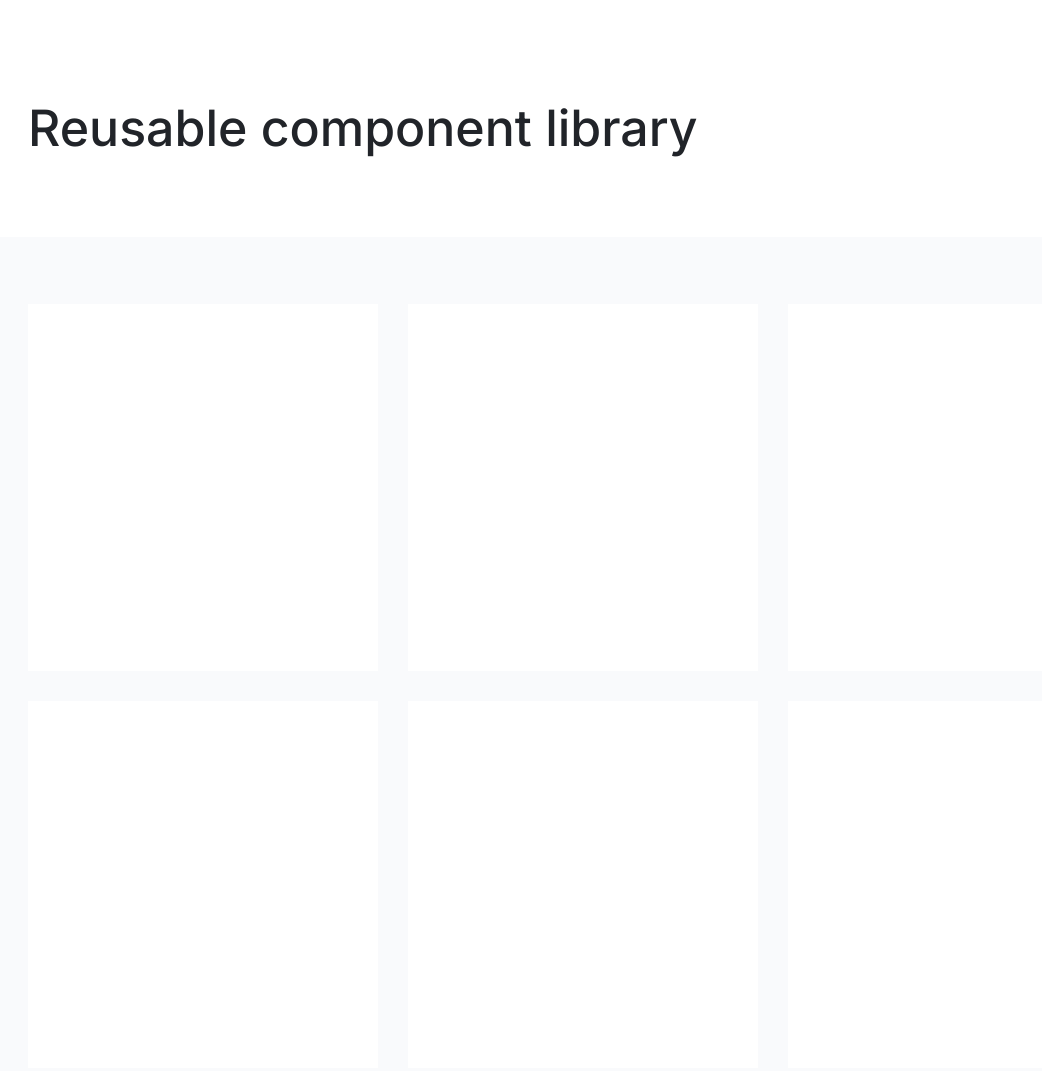
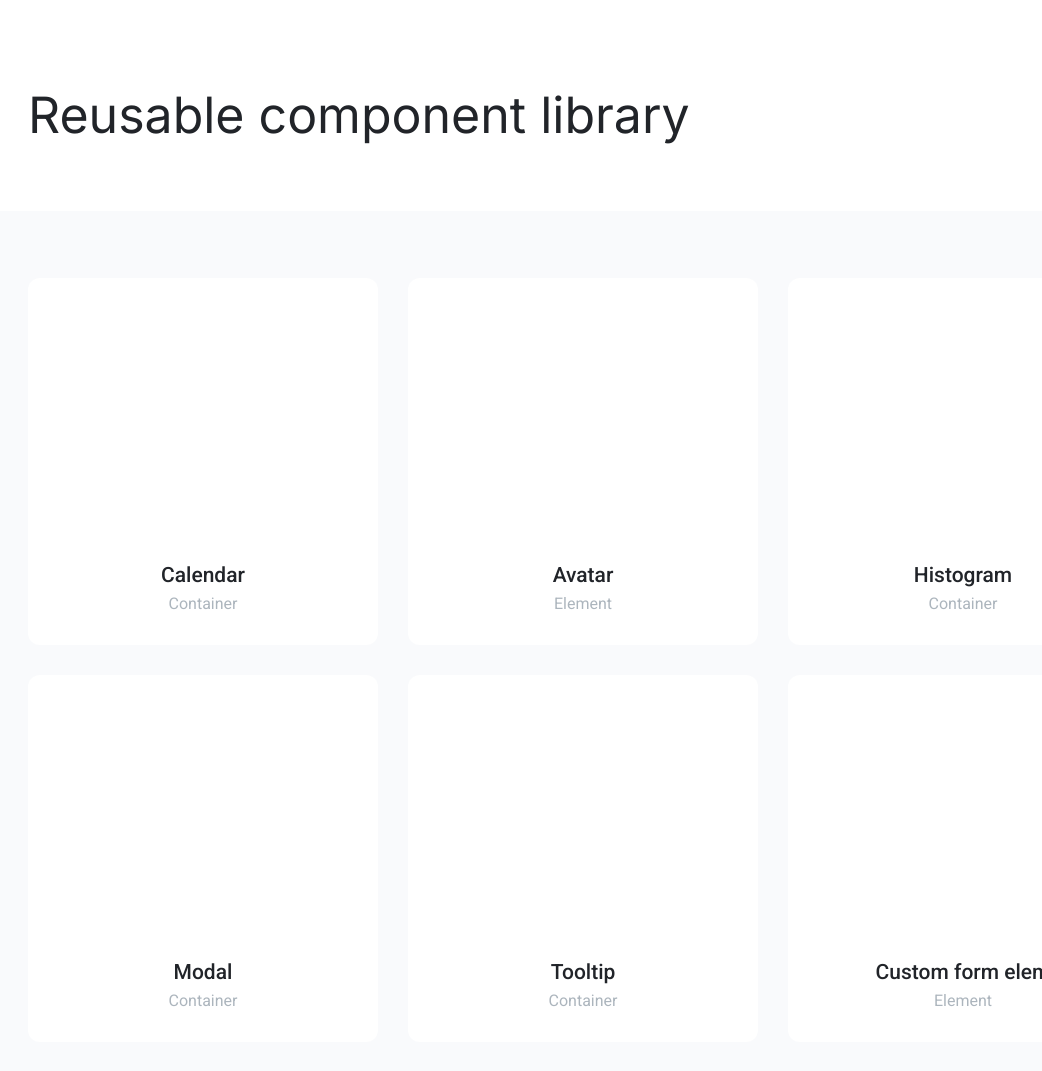
Before and after one commit to js-tasks-ru/htmlcss-20250313_boldnesspie, a website: page index.html in a window 1280 px wide. Shown: the top 1071 px of the page, without its empty margins (57-1099 px from the left). Drawn offline with Linux system fonts and the light colour scheme.

Commit message:
solving mobile-home

```diff
--- a/components/card/card.css
+++ b/components/card/card.css
@@ -1,5 +1,71 @@
 .card {
-    width: 350px;
-    height: 367px;
+    width: 100%;
+    height: 100%;
+
+    display: flex;
+    flex-direction: column;
+    justify-content: space-between;
+
     background: var(--white);
-}
+    border-radius: 8px;
+  }
+
+  .card__preview {
+    flex-grow: 1;
+  }
+
+  .card__description {
+    padding: 12px 0 8px;
+    border-top: 1px solid var(--grey-2);
+  }
+
+  .card__name {
+    font-family: "Inter";
+    font-style: normal;
+    font-weight: 400;
+    font-size: 16px;
+    line-height: 24px;
+    text-align: center;
+
+    color: var(--black);
+  }
+
+  .card__type {
+    font-family: "Inter";
+    font-style: normal;
+    font-weight: 400;
+    font-size: 14px;
+    line-height: 22px;
+    text-align: center;
+
+    color: var(--grey-3);
+  }
+
+  @media screen and (min-width: 768px) {
+    .card {
+      border-radius: 12px;
+    }
+    .card__description {
+      padding: 0 0 32px;
+      border-top: none;
+    }
+
+    .card__name {
+      margin-bottom: 6px;
+
+      font-family: "Roboto";
+      font-weight: 500;
+      font-size: 21px;
+      line-height: 25px;
+
+      color: var(--black);
+    }
+
+    .card__type {
+      font-family: "Roboto";
+      font-size: 16px;
+      line-height: 19px;
+
+      color: var(--grey-3);
+    }
+  }
--- a/components/container/container.css
+++ b/components/container/container.css
@@ -1,4 +1,10 @@
 .container {
-    max-width: 1110px;
-    margin: 0 auto;
-}
+    margin: 0 1rem;
+  }
+
+  @media screen and (min-width: 768px) {
+    .container {
+      max-width: 1110px;
+      margin: 0 auto;
+    }
+  }
--- a/components/footer/footer.css
+++ b/components/footer/footer.css
@@ -1,10 +1,11 @@
 .footer {
+    display: none;
     background: var(--white);
     font-family: "Inter";
     padding: 71px 0 136px 0;
-}
+  }
 
-.footer__title {
+  .footer__title {
     margin: 0 0 32px 0;
     font-style: normal;
     font-weight: 500;
@@ -13,9 +14,9 @@
     text-align: center;
 
     color: var(--black);
-}
+  }
 
-.footer__content {
+  .footer__content {
     max-width: 640px;
     margin: 0 auto;
 
@@ -26,4 +27,10 @@
     text-align: center;
 
     color: var(--black);
-}
+  }
+
+  @media screen and (min-width: 768px) {
+    .footer {
+      display: block;
+    }
+  }
--- a/components/header/header.css
+++ b/components/header/header.css
@@ -1,15 +1,31 @@
 .header {
-    padding: 96px 0 77px 0;
+    padding: 96px 0 69px 0;
     background: var(--white);
-}
+  }
 
-.header__title {
+  .header__title {
     margin: 0;
-    font-family: 'Inter';
+
+    font-family: "Inter";
     font-style: normal;
-    font-weight: 500;
-    font-size: 50px;
-    line-height: 64px;
+    font-weight: 400;
+    font-size: 28px;
+    line-height: 38px;
 
-    color: var(--black);
-}
+    color: var(--grey-4);
+  }
+
+  @media screen and (min-width: 768px) {
+    .header {
+      padding-bottom: 77px;
+    }
+
+    .header__title {
+      font-size: 50px;
+      color: var(--black);
+    }
+
+    .header__mobile {
+      display: none;
+    }
+  }
--- a/components/main/main.css
+++ b/components/main/main.css
@@ -1,10 +1,23 @@
 .main {
-    padding: 67px 0 204px 0;
+    padding: 23px 0;
     background: var(--main-bg);
-}
+  }
 
-.main__cards {
-    display: flex;
-    flex-flow: row wrap;
-    gap: 30px;
-}
+  .main__cards {
+    display: grid;
+    grid-template-columns: repeat(auto-fill, minmax(164px, 1fr));
+    grid-auto-rows: minmax(231px, 1fr);
+    gap: 1rem;
+  }
+
+  @media screen and (min-width: 768px) {
+    .main {
+      padding: 67px 0 204px;
+    }
+
+    .main__cards {
+      grid-template-columns: repeat(auto-fill, 350px);
+      grid-auto-rows: 367px;
+      gap: 30px;
+    }
+  }
--- a/components/page/page.css
+++ b/components/page/page.css
@@ -1,9 +1,5 @@
 .page {
     height: 100%;
-    display: flex;
-    flex-direction: column;
-}
-
-.page__main {
-    flex-grow: 1;
-}
+    display: grid;
+    grid-template-rows: auto 1fr auto;
+  }
--- a/index.html
+++ b/index.html
@@ -2,27 +2,66 @@
 <!-- Главная страница -->
 <html lang="ru">
   <head>
-        <link rel="stylesheet" href="./assets/css/normalize.css">
-        <link rel="stylesheet" href="./assets/css/index.css">
+    <link rel="stylesheet" href="./assets/css/normalize.css" />
+    <link rel="stylesheet" href="./assets/css/index.css" />
+    <meta name="viewport" content="width=device-width, initial-scale=1.0" />
   </head>
   <body>
     <div class="page">
-
       <header class="header">
         <div class="container">
-                    <h1 class="header__title">Reusable component library</h1>
+          <h1 class="header__title">
+            Reusable component <br class="header__mobile" />
+            library
+          </h1>
         </div>
       </header>
 
       <main class="main page__main">
         <div class="container">
           <div class="main__cards">
-                        <div class="card"></div>
-                        <div class="card"></div>
-                        <div class="card"></div>
-                        <div class="card"></div>
-                        <div class="card"></div>
-                        <div class="card"></div>
+            <div class="card">
+              <div class="card__preview"></div>
+              <div class="card__description">
+                <div class="card__name">Calendar</div>
+                <div class="card__type">Container</div>
+              </div>
+            </div>
+            <div class="card">
+              <div class="card__preview"></div>
+              <div class="card__description">
+                <div class="card__name">Avatar</div>
+                <div class="card__type">Element</div>
+              </div>
+            </div>
+            <div class="card">
+              <div class="card__preview"></div>
+              <div class="card__description">
+                <div class="card__name">Histogram</div>
+                <div class="card__type">Container</div>
+              </div>
+            </div>
+            <div class="card">
+              <div class="card__preview"></div>
+              <div class="card__description">
+                <div class="card__name">Modal</div>
+                <div class="card__type">Container</div>
+              </div>
+            </div>
+            <div class="card">
+              <div class="card__preview"></div>
+              <div class="card__description">
+                <div class="card__name">Tooltip</div>
+                <div class="card__type">Container</div>
+              </div>
+            </div>
+            <div class="card">
+              <div class="card__preview"></div>
+              <div class="card__description">
+                <div class="card__name">Custom form elem</div>
+                <div class="card__type">Element</div>
+              </div>
+            </div>
           </div>
         </div>
       </main>
@@ -30,15 +69,14 @@
       <footer class="footer">
         <div class="container">
           <h3 class="footer__title">About</h3>
-                    <p class="footer__content">This project is a collection of professionally
-                        designed, pre-built, fully responsive HTML snippets you can drop
-                        into your projects. Get started by checking out our free preview
-                        components, or browsing the PNG previews in the categories you're
-                        most curious about.
+          <p class="footer__content">
+            This project is a collection of professionally designed, pre-built,
+            fully responsive HTML snippets you can drop into your projects. Get
+            started by checking out our free preview components, or browsing the
+            PNG previews in the categories you're most curious about.
           </p>
         </div>
       </footer>
-
     </div>
   </body>
 </html>
```
Lines whose indentation alone changed are shown as unchanged.
